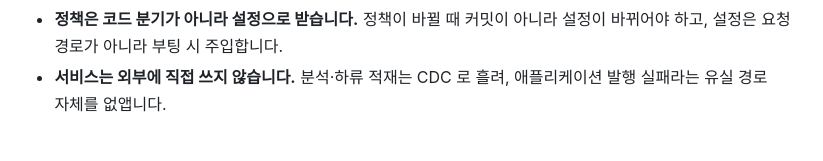
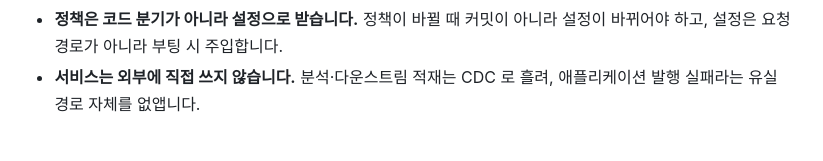
Before and after one commit to shalwxy/career, a plain HTML site: page docs/index.html in a window 1280 px wide. Shown: the part 8849-9010 px from the top of the page, without its empty margins (78-901 px from the left). Drawn offline with Linux system fonts and the light colour scheme.

Commit message:
chore: 문장 수정

```diff
--- a/docs/index.html
+++ b/docs/index.html
@@ -397,7 +397,7 @@ article>h1{margin-top:1.4em;page-break-after:avoid}article h2,article h3{page-br
 <li><strong>장애 복구와 보상 경로를 기본값으로 설계합니다.</strong> 선차감·롤백, DLQ·재시도, CDC 처럼 &ldquo;잘못됐을 때 어떻게 복구할지&rdquo;를 먼저 정하고 구현합니다. 결함 수정은 피처와 분리해 먼저 머지합니다 — 피처가 롤백돼도 수정은 살아남아야 하니까요.</li>
 <li><strong>잠금과 멱등은 이벤트 성격에 맞춰 고릅니다.</strong> 순서 없이 들어오는 요청/결과는 &ldquo;선조회 후 생성/수정&rdquo;과 advisory lock 으로, 단건 이벤트는 Redis NX 로 처리하고, 그 위에 유니크 키를 마지막 방어선으로 둡니다.</li>
 <li><strong>정책은 코드 분기가 아니라 설정으로 받습니다.</strong> 정책이 바뀔 때 커밋이 아니라 설정이 바뀌어야 하고, 설정은 요청 경로가 아니라 부팅 시 주입합니다.</li>
-<li><strong>서비스는 외부에 직접 쓰지 않습니다.</strong> 분석·하류 적재는 CDC 로 흘려, 애플리케이션 발행 실패라는 유실 경로 자체를 없앱니다.</li>
+<li><strong>서비스는 외부에 직접 쓰지 않습니다.</strong> 분석·다운스트림 적재는 CDC 로 흘려, 애플리케이션 발행 실패라는 유실 경로 자체를 없앱니다.</li>
 </ul>
 <h2 id="운영">운영</h2>
 <ul>
```
Also changed, not shown: 1 other file.
